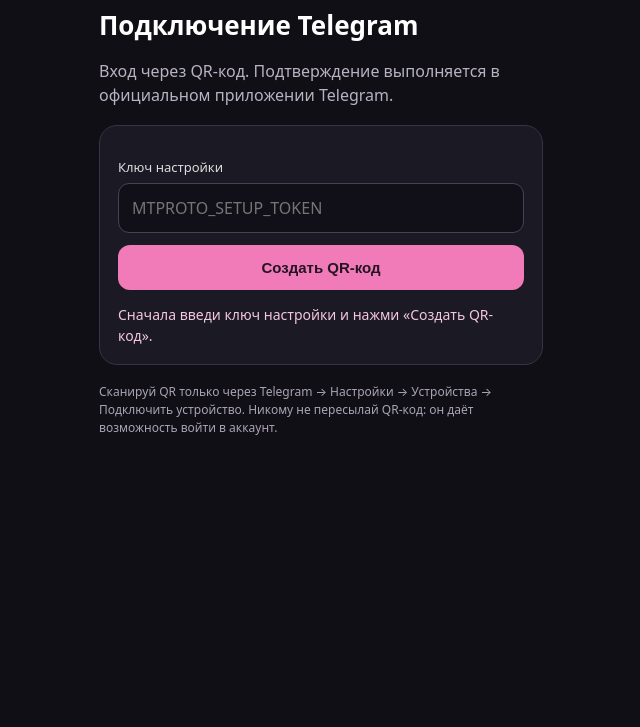
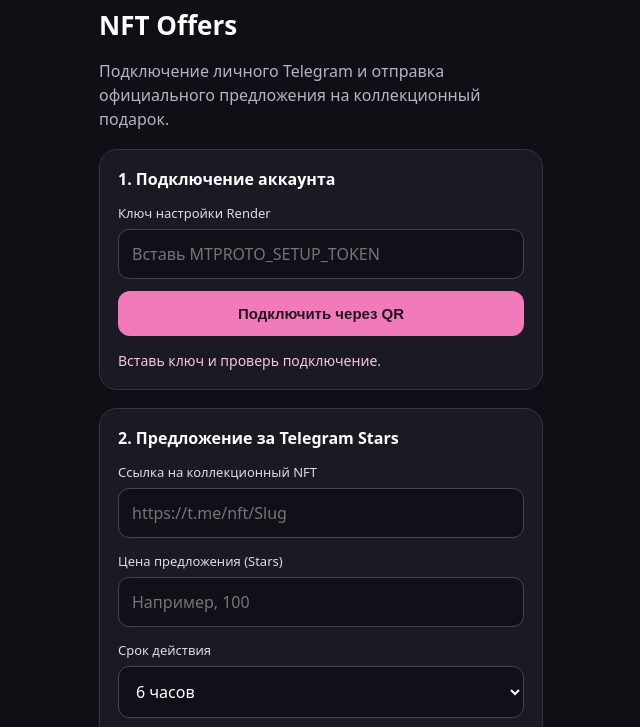
Before and after one commit to w2p4tc4hht-afk/life-money-nft-offers, a website: page public/connect.html in a window 1280 px wide. Shown: the part 46-773 px from the top of the page, without its empty margins (319-959 px from the left). Drawn offline with Linux system fonts and the light colour scheme.

Commit message:
Add NFT inspection and native Telegram Stars offer UI

```diff
--- a/public/connect.html
+++ b/public/connect.html
@@ -1,12 +1,17 @@
-<!doctype html><html lang="ru"><head><meta charset="utf-8"><meta name="viewport" content="width=device-width,initial-scale=1"><meta name="theme-color" content="#100f16"><title>LIFE MONEY · Telegram QR</title><style>
-:root{color-scheme:dark}*{box-sizing:border-box}body{margin:0;background:#100f16;color:#fff;font:16px system-ui,-apple-system,sans-serif}main{max-width:480px;margin:auto;padding:26px 18px}.brand{color:#f17bb8;font-size:12px;font-weight:800;letter-spacing:.2em}h1{font-size:26px;margin:10px 0}p{color:#b9b2c2;line-height:1.5}.card{background:#1b1924;border:1px solid #393343;border-radius:18px;padding:18px;margin:18px 0}label{display:block;font-size:13px;color:#ddd;margin:14px 0 7px}input{width:100%;padding:13px;border-radius:11px;border:1px solid #494252;background:#111019;color:white;font:inherit}button{width:100%;padding:14px;border:0;border-radius:12px;background:#f17bb8;color:#251522;font-weight:800;font-size:15px;margin-top:12px}.secondary{background:#302b39;color:#fff}.qr{display:block;width:280px;max-width:100%;margin:18px auto;background:#fff;border-radius:12px;padding:8px}.status{white-space:pre-wrap;color:#f4c6e1;font-size:14px;line-height:1.5;margin-top:14px}.small{font-size:12px;color:#aaa3b4}.hidden{display:none}
-</style></head><body><main><div class="brand">LIFE MONEY</div><h1>Подключение Telegram</h1><p>Вход через QR-код. Подтверждение выполняется в официальном приложении Telegram.</p><div class="card">
-<label for="token">Ключ настройки</label><input id="token" type="password" autocomplete="off" placeholder="MTPROTO_SETUP_TOKEN">
-<button id="start">Создать QR-код</button><img id="qr" class="qr hidden" alt="QR-код входа в Telegram">
-<div id="passwordBox" class="hidden"><label for="password">Пароль 2FA (если Telegram запросит)</label><input id="password" type="password" autocomplete="current-password"><button id="submitPassword">Подтвердить пароль</button></div>
-<button id="cancel" class="secondary hidden">Отменить вход</button><div id="status" class="status">Сначала введи ключ настройки и нажми «Создать QR-код».</div></div><p class="small">Сканируй QR только через Telegram → Настройки → Устройства → Подключить устройство. Никому не пересылай QR-код: он даёт возможность войти в аккаунт.</p></main>
+<!doctype html><html lang="ru"><head><meta charset="utf-8"><meta name="viewport" content="width=device-width,initial-scale=1"><meta name="theme-color" content="#100f16"><title>LIFE MONEY · Telegram NFT Offers</title><style>
+:root{color-scheme:dark}*{box-sizing:border-box}body{margin:0;background:#100f16;color:#fff;font:16px system-ui,-apple-system,sans-serif}main{max-width:480px;margin:auto;padding:26px 18px}.brand{color:#f17bb8;font-size:12px;font-weight:800;letter-spacing:.2em}h1{font-size:26px;margin:10px 0}p{color:#b9b2c2;line-height:1.5}.card{background:#1b1924;border:1px solid #393343;border-radius:18px;padding:18px;margin:18px 0}label{display:block;font-size:13px;color:#ddd;margin:14px 0 7px}input,select{width:100%;padding:13px;border-radius:11px;border:1px solid #494252;background:#111019;color:white;font:inherit}button{width:100%;padding:14px;border:0;border-radius:12px;background:#f17bb8;color:#251522;font-weight:800;font-size:15px;margin-top:12px}.secondary{background:#302b39;color:#fff}.qr{display:block;width:280px;max-width:100%;margin:18px auto;background:#fff;border-radius:12px;padding:8px}.status{white-space:pre-wrap;color:#f4c6e1;font-size:14px;line-height:1.5;margin-top:14px}.small{font-size:12px;color:#aaa3b4}.hidden{display:none}.preview{border:1px solid #494252;border-radius:12px;padding:12px;margin-top:12px;color:#f4c6e1;line-height:1.5}
+</style></head><body><main><div class="brand">LIFE MONEY</div><h1>NFT Offers</h1><p>Подключение личного Telegram и отправка официального предложения на коллекционный подарок.</p>
+<div class="card"><strong>1. Подключение аккаунта</strong><label for="token">Ключ настройки Render</label><input id="token" type="password" autocomplete="off" placeholder="Вставь MTPROTO_SETUP_TOKEN">
+<button id="start">Подключить через QR</button><img id="qr" class="qr hidden" alt="QR-код входа в Telegram">
+<div id="passwordBox" class="hidden"><label for="password">Пароль 2FA</label><input id="password" type="password" autocomplete="current-password"><button id="submitPassword">Подтвердить пароль</button></div>
+<button id="cancel" class="secondary hidden">Отменить вход</button><div id="status" class="status">Вставь ключ и проверь подключение.</div></div>
+<div class="card"><strong>2. Предложение за Telegram Stars</strong><label for="giftLink">Ссылка на коллекционный NFT</label><input id="giftLink" placeholder="https://t.me/nft/Slug">
+<label for="price">Цена предложения (Stars)</label><input id="price" type="number" min="1" step="1" placeholder="Например, 100">
+<label for="duration">Срок действия</label><select id="duration"><option value="21600">6 часов</option><option value="43200">12 часов</option><option value="86400">24 часа</option><option value="129600">36 часов</option><option value="172800">48 часов</option><option value="259200">72 часа</option></select>
+<button id="inspect" class="secondary">Проверить NFT</button><div id="preview" class="preview hidden"></div><button id="send" class="hidden">Отправить настоящее предложение</button><div id="offerStatus" class="status"></div></div>
+<p class="small">QR-код подтверждай только в официальном Telegram. Не передавай ключ настройки. Отправка предложения выполняется от личного аккаунта и будет видна владельцу NFT.</p></main>
 <script>
-const $=id=>document.getElementById(id);let poller=null;
+const $=id=>document.getElementById(id);let poller=null,lastGift=null;
 function headers(){return {"Content-Type":"application/json","x-setup-token":$("token").value.trim()};}
 async function api(url,method="GET",body){const r=await fetch(url,{method,headers:headers(),...(body?{body:JSON.stringify(body)}:{})});const d=await r.json();if(!r.ok)throw new Error(d.error||"Ошибка сервера");return d;}
 function render(d){$("status").textContent=d.message||("Состояние: "+d.state);if(d.qrDataUrl){$("qr").src=d.qrDataUrl;$("qr").classList.remove("hidden");}else $("qr").classList.add("hidden");$("passwordBox").classList.toggle("hidden",d.state!=="waiting_password");$("cancel").classList.toggle("hidden",!["waiting_qr","waiting_password","checking_password"].includes(d.state));if(["connected","error","cancelled","session_saved","not_connected"].includes(d.state)&&poller){clearInterval(poller);poller=null;}}
@@ -14,4 +19,6 @@ async function refresh(){try{render(await api("/api/mtproto/qr/status"));}catch(
 $("start").onclick=async()=>{try{render(await api("/api/mtproto/qr/start","POST",{}));if(poller)clearInterval(poller);poller=setInterval(refresh,1800);}catch(e){$("status").textContent=e.message;}};
 $("submitPassword").onclick=async()=>{try{render(await api("/api/mtproto/qr/password","POST",{password:$("password").value}));$("password").value="";if(!poller)poller=setInterval(refresh,1800);}catch(e){$("status").textContent=e.message;}};
 $("cancel").onclick=async()=>{try{render(await api("/api/mtproto/qr/cancel","POST",{}));}catch(e){$("status").textContent=e.message;}};
+$("inspect").onclick=async()=>{try{lastGift=await api("/api/mtproto/gift/inspect","POST",{link:$("giftLink").value.trim()});$("preview").textContent="Подарок: "+lastGift.gift.title+" #"+lastGift.gift.number+"\nМинимальная цена Telegram: "+lastGift.gift.minStars+" Stars"+(lastGift.gift.requirePremium?"\nТребуется Telegram Premium":"");$("preview").classList.remove("hidden");$("send").classList.remove("hidden");$("offerStatus").textContent="NFT проверен. Проверь цену и срок перед отправкой.";}catch(e){lastGift=null;$("preview").classList.add("hidden");$("send").classList.add("hidden");$("offerStatus").textContent=e.message;}};
+$("send").onclick=async()=>{if(!lastGift)return;const price=Number($("price").value);if(!Number.isSafeInteger(price)||price<1){$("offerStatus").textContent="Введи целое количество Stars.";return;}if(!confirm("Отправить владельцу NFT настоящее предложение от твоего Telegram-аккаунта на "+price+" Stars?"))return;try{const d=await api("/api/mtproto/gift/send-offer","POST",{confirm:true,link:$("giftLink").value.trim(),priceStars:price,duration:Number($("duration").value)});$("offerStatus").textContent="Предложение отправлено в Telegram: "+d.title+" #"+d.number+" — "+d.priceStars+" Stars.";$("send").classList.add("hidden");}catch(e){$("offerStatus").textContent=e.message;}};
 </script></body></html>
```
